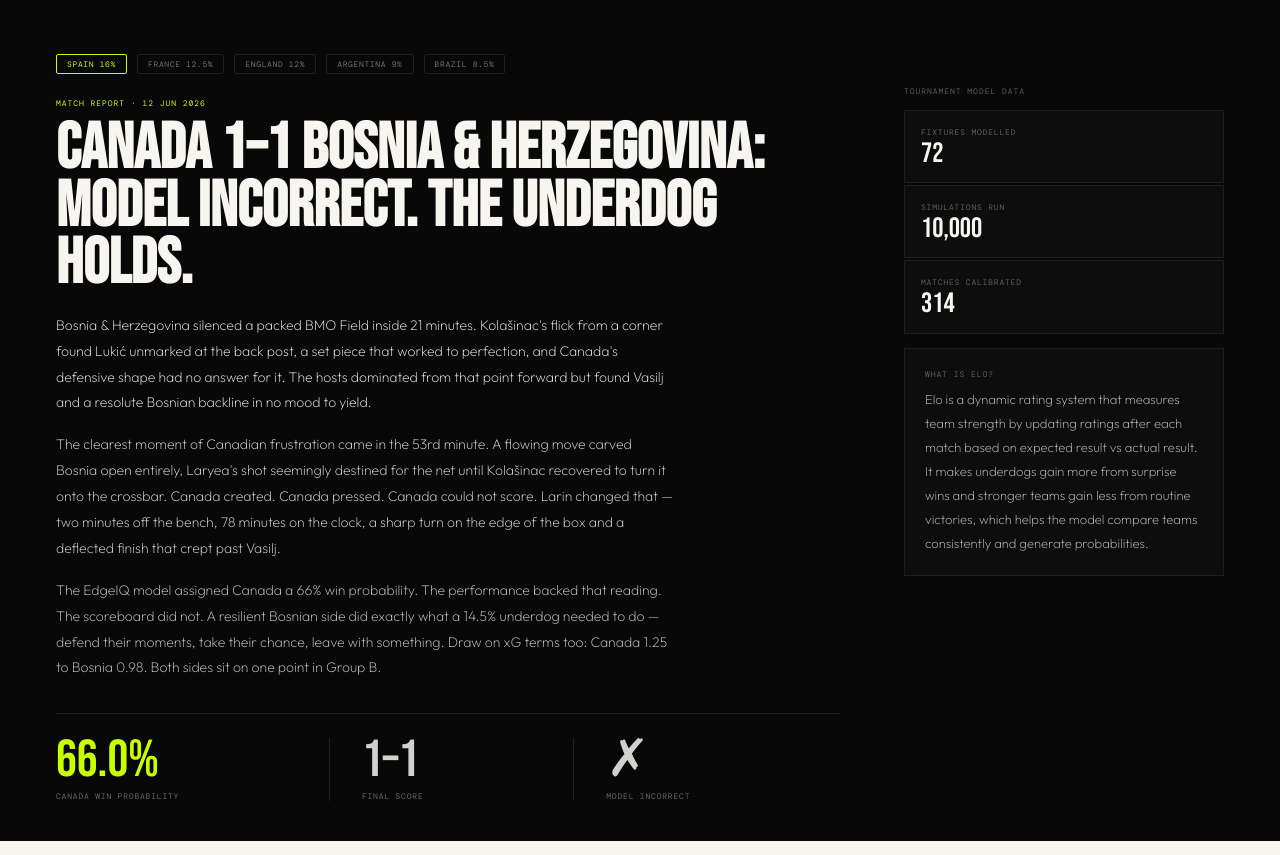
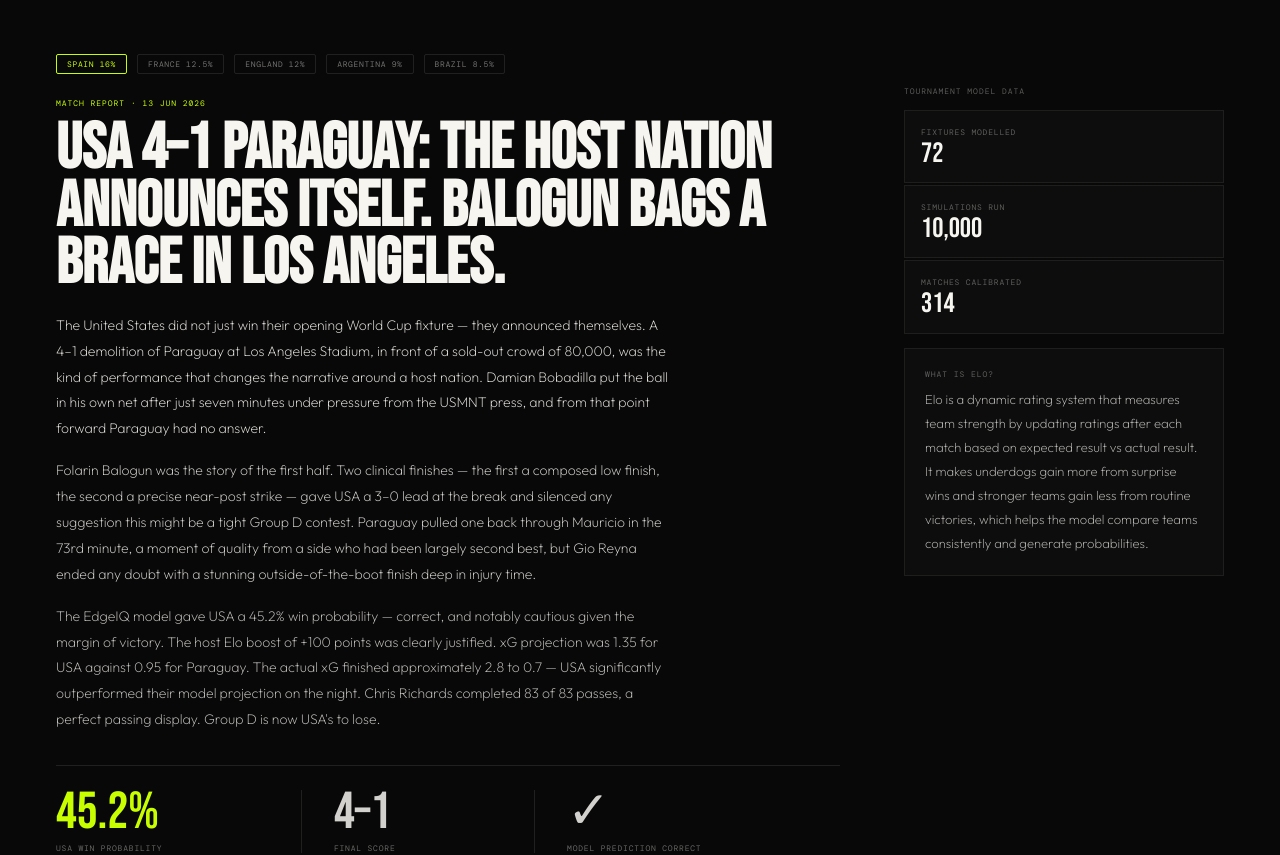
Before and after one commit to amitwidhani-git/edge-analyst-main-wc, a Next.js app: page /articles in a window 1280 px wide. Shown: the part 560-1415 px from the top of the page. Built offline with nearby package versions, Linux system fonts and the light colour scheme; no server answers; grey boxes are pictures that could not be loaded; a web font is replaced by a local one.

Commit message:
Add match report for USA vs Paraguay

```diff
--- a/app/articles/page.js
+++ b/app/articles/page.js
@@ -18,6 +18,16 @@ function useCursor() {
 }
 
 const ARTICLES = [
+  {
+    tag:'Match Report', date:'13 Jun 2026',
+    title:'USA 4–1 Paraguay: The Host Nation Announces Itself. Balogun Bags a Brace in Los Angeles.',
+    excerpt:'The United States did not just win their opening World Cup fixture — they announced themselves. A 4–1 demolition of Paraguay at Los Angeles Stadium, in front of a sold-out crowd of 80,000, was the kind of performance that changes the narrative around a host nation. Damian Bobadilla put the ball in his own net after just seven minutes under pressure from the USMNT press, and from that point forward Paraguay had no answer.',
+    excerpt2:'Folarin Balogun was the story of the first half. Two clinical finishes — the first a composed low finish, the second a precise near-post strike — gave USA a 3–0 lead at the break and silenced any suggestion this might be a tight Group D contest. Paraguay pulled one back through Mauricio in the 73rd minute, a moment of quality from a side who had been largely second best, but Gio Reyna ended any doubt with a stunning outside-of-the-boot finish deep in injury time.',
+    excerpt3:'The EdgeIQ model gave USA a 45.2% win probability — correct, and notably cautious given the margin of victory. The host Elo boost of +100 points was clearly justified. xG projection was 1.35 for USA against 0.95 for Paraguay. The actual xG finished approximately 2.8 to 0.7 — USA significantly outperformed their model projection on the night. Chris Richards completed 83 of 83 passes, a perfect passing display. Group D is now USA\'s to lose.',
+    stat:'45.2%', statLabel:'USA win probability', stat2:'4–1', statLabel2:'Final score', stat3:'✓', statLabel3:'Model prediction correct',
+    modelCorrect: true,
+    highlight: false,
+  },
   {
     tag:'Match Report', date:'12 Jun 2026',
     title:'Canada 1–1 Bosnia & Herzegovina: Model Incorrect. The Underdog Holds.',
```
